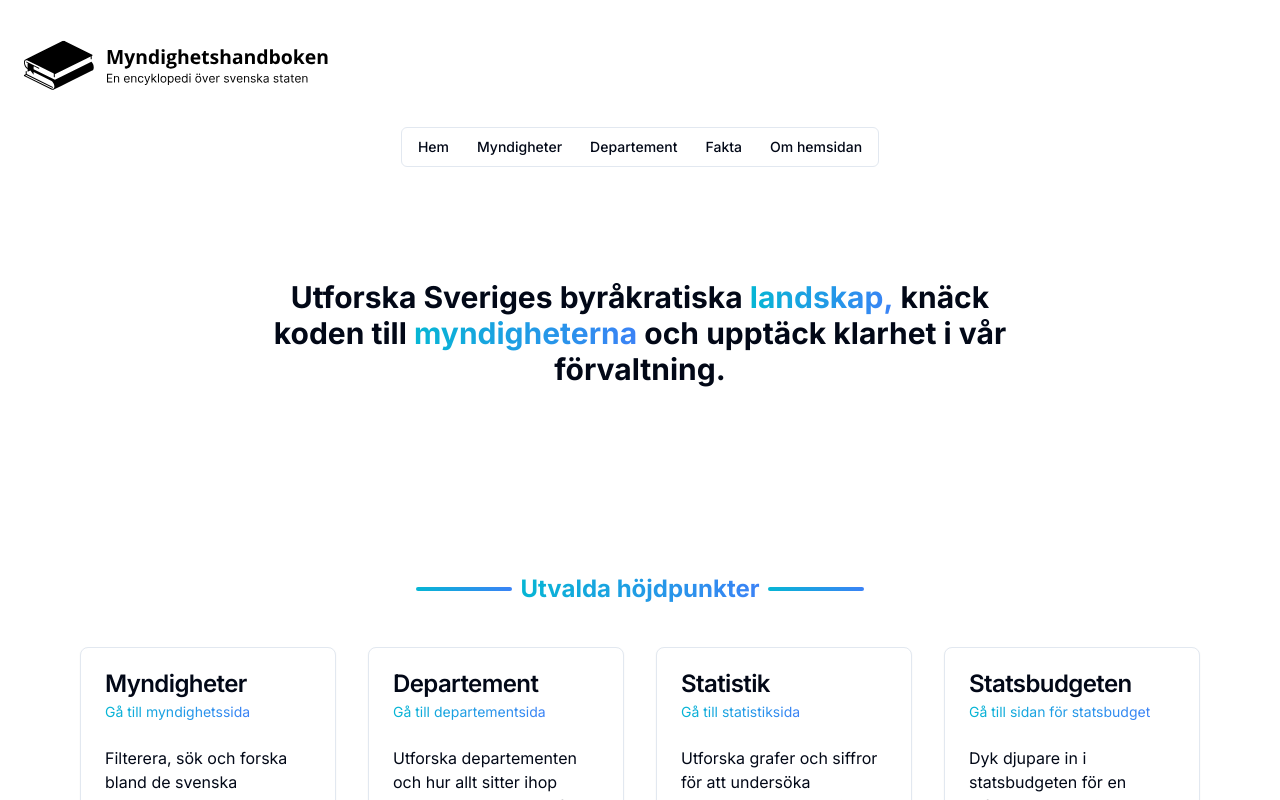
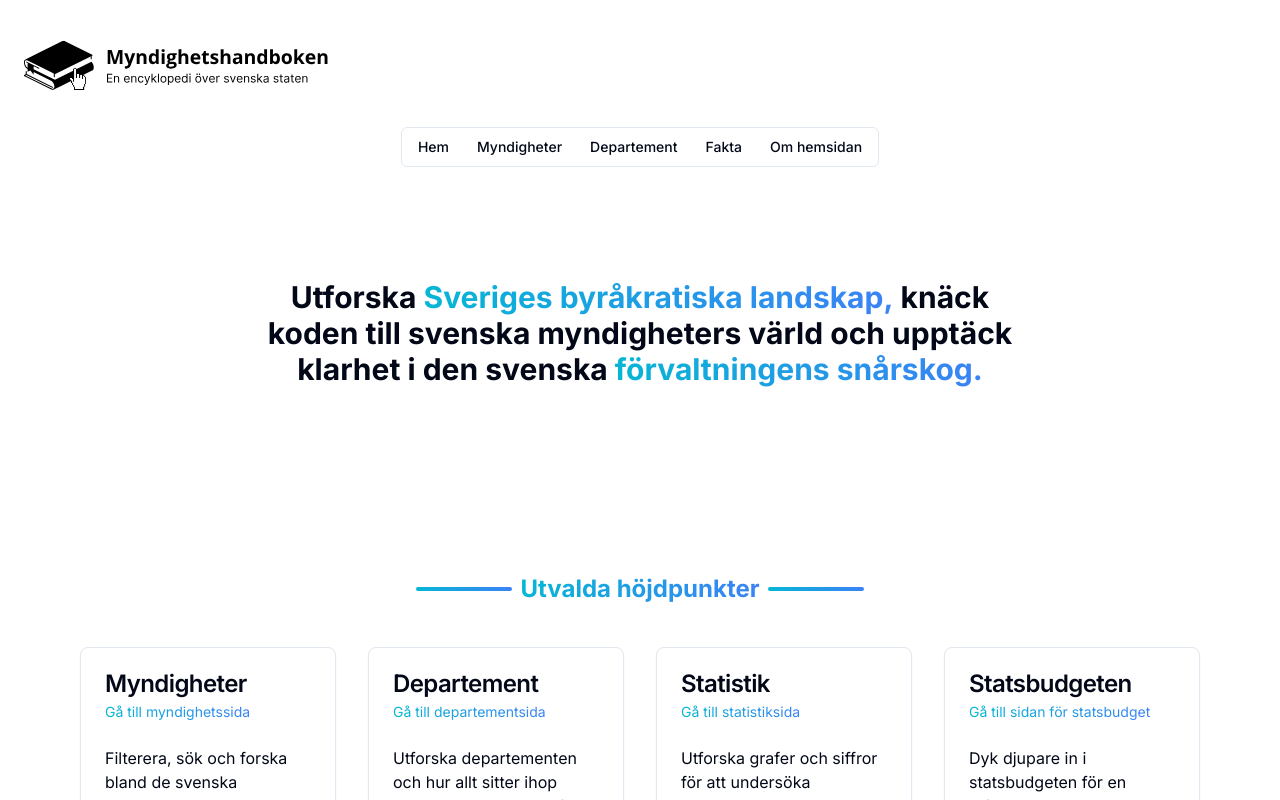
Before and after one commit to hamreliusfilip/Swedish_Authority_Website, a Next.js app in the folder my-app/: page / in a window 1280 px wide. Shown: the top 800 px of the page. Built offline with nearby package versions, Linux system fonts and the light colour scheme.

Commit message:
New login -> now request to get account

```diff
--- a/my-app/components/footer.tsx
+++ b/my-app/components/footer.tsx
@@ -49,13 +49,13 @@ export default function Footer() {
                     </Button>
                 </LoginLink>
 
-                <RegisterLink>
+                <Link href={"https://myndighetshandboken.kinde.com/knock-knock"}>
                     <Button variant="outline" className="bg-black text-white ml-5">
                         Begär att bli administratör
                     </Button>
-                </RegisterLink>
+                </Link>
             </div>
 
-        </div>
+        </div >
     );
 }
--- a/my-app/components/infoText.tsx
+++ b/my-app/components/infoText.tsx
@@ -4,7 +4,7 @@ export default function Info() {
     return (
         <div className="flex justify-center pt-20 lg:px-64 sm:px-16 xs:px-12 mt-8" >
             <h1 className="2xl:text-4xl xl:text-3xl lg:text-2xl md:text-xl font-bold text-center">
-                    Utforska Sveriges byråkratiska <span className='bg-gradient-to-r from-cyan-500 to-blue-500 inline-block text-transparent bg-clip-text'>landskap, </span> knäck koden till <span className='bg-gradient-to-r from-cyan-500 to-blue-500 inline-block text-transparent bg-clip-text'> myndigheterna </span> och upptäck klarhet i vår förvaltning.
+                    Utforska <span className='bg-gradient-to-r from-cyan-500 to-blue-500 inline-block text-transparent bg-clip-text'>Sveriges byråkratiska landskap,</span> knäck koden till svenska myndigheters värld och upptäck klarhet i den svenska <span className='bg-gradient-to-r from-cyan-500 to-blue-500 inline-block text-transparent bg-clip-text'>förvaltningens snårskog.</span>
             </h1>
         </div>
     );
```
Also changed, not shown: my-app/Assets/Icons/logga_svart.svg, my-app/Assets/Icons/logga_vit.svg.
